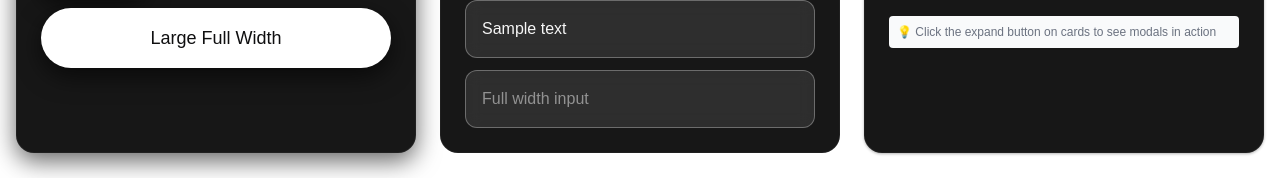
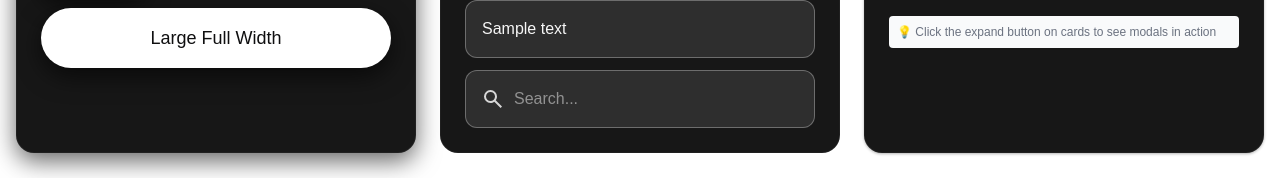
Before and after one commit to ofoscar/component_library, a Next.js app in the folder frontend/: page / in a window 1280 px wide. Shown: the part 1174-1352 px from the top of the page. Built offline with nearby package versions, Linux system fonts and the light colour scheme; no server answers.

Commit message:
feat: enhance Input component with start and end icon support; update usage in HomePage

```diff
--- a/frontend/app/components/Input.tsx
+++ b/frontend/app/components/Input.tsx
@@ -4,10 +4,23 @@ interface InputProps extends React.InputHTMLAttributes<HTMLInputElement> {
   label?: string;
   error?: string;
   fullWidth?: boolean;
+  startIcon?: React.ReactNode;
+  endIcon?: React.ReactNode;
 }
 
 const Input = React.forwardRef<HTMLInputElement, InputProps>(
-  ({ label, error, fullWidth = false, className = '', ...props }, ref) => {
+  (
+    {
+      label,
+      error,
+      fullWidth = false,
+      startIcon,
+      endIcon,
+      className = '',
+      ...props
+    },
+    ref,
+  ) => {
     return (
       <div
         className={`flex flex-col ${fullWidth ? 'w-full' : ''}`}
@@ -21,11 +34,31 @@ const Input = React.forwardRef<HTMLInputElement, InputProps>(
             {label}
           </label>
         )}
+        <div className='relative' style={{ width: '100%' }}>
+          {startIcon && (
+            <div
+              className='absolute inset-y-0 left-0 flex items-center pointer-events-none z-10'
+              style={{
+                paddingLeft: 'var(--spacing-md)',
+                color: error
+                  ? 'var(--colors-accent-red-500)'
+                  : 'var(--colors-muted)',
+              }}
+            >
+              {startIcon}
+            </div>
+          )}
           <input
             ref={ref}
-          className={`text-white border backdrop-blur-sm focus:outline-none focus:ring-2 focus:border-transparent transition-all ${className}`}
+            className={`text-white border focus:outline-none focus:ring-2 focus:border-transparent transition-all w-full ${className}`}
             style={{
               padding: 'var(--spacing-md)',
+              paddingLeft: startIcon
+                ? 'calc(var(--spacing-md) * 3)'
+                : 'var(--spacing-md)',
+              paddingRight: endIcon
+                ? 'calc(var(--spacing-md) * 3)'
+                : 'var(--spacing-md)',
               borderRadius: 'var(--radius-md)',
               borderColor: error
                 ? 'var(--colors-accent-red-500)'
@@ -36,6 +69,20 @@ const Input = React.forwardRef<HTMLInputElement, InputProps>(
             }}
             {...props}
           />
+          {endIcon && (
+            <div
+              className='absolute inset-y-0 right-0 flex items-center pointer-events-none z-10'
+              style={{
+                paddingRight: 'var(--spacing-md)',
+                color: error
+                  ? 'var(--colors-accent-red-500)'
+                  : 'var(--colors-muted)',
+              }}
+            >
+              {endIcon}
+            </div>
+          )}
+        </div>
         {error && (
           <span
             className='text-sm'
--- a/frontend/app/page.tsx
+++ b/frontend/app/page.tsx
@@ -440,7 +440,24 @@ const HomePage = () => {
                 value='Sample text'
                 onChange={() => {}}
               />
-              <Input placeholder='Full width input' fullWidth />
+              <Input
+                placeholder='Search...'
+                startIcon={
+                  <svg
+                    xmlns='http://www.w3.org/2000/svg'
+                    width='24'
+                    height='24'
+                    viewBox='0 0 24 24'
+                  >
+                    <rect width='24' height='24' fill='none' />
+                    <path
+                      fill='#d7d7d7'
+                      d='m19.6 21l-6.3-6.3q-.75.6-1.725.95T9.5 16q-2.725 0-4.612-1.888T3 9.5t1.888-4.612T9.5 3t4.613 1.888T16 9.5q0 1.1-.35 2.075T14.7 13.3l6.3 6.3zM9.5 14q1.875 0 3.188-1.312T14 9.5t-1.312-3.187T9.5 5T6.313 6.313T5 9.5t1.313 3.188T9.5 14'
+                    />
+                  </svg>
+                }
+                fullWidth
+              />
             </div>
           </Card>
 
```
Lines whose indentation alone changed are shown as unchanged.
